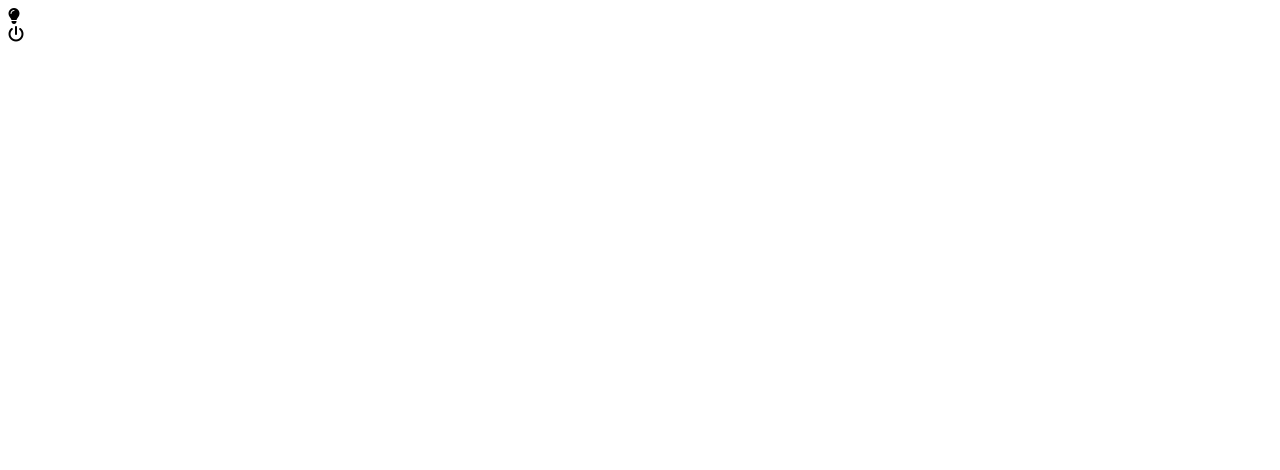
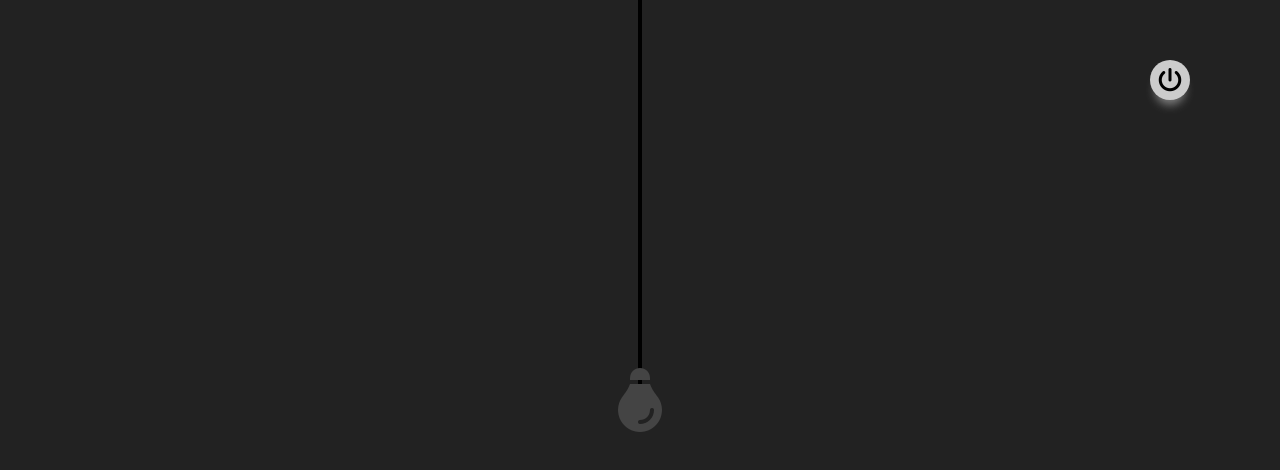
Before and after one commit to Misskhat/light-bulb-on-off-project, a plain HTML site: page index.html in a window 1280 px wide. Drawn offline with Linux system fonts and the light colour scheme.

Commit message:
css and js file complete

```diff
--- a/index.html
+++ b/index.html
@@ -22,5 +22,6 @@
     <div class="switch">
       <i class="fas fa-power-off"></i>
     </div>
+    <script src="./lightBulb.js"></script>
   </body>
 </html>
--- a/lightBulb.js
+++ b/lightBulb.js
@@ -0,0 +1,8 @@
+const switchBtn = document.querySelector('.switch');
+console.log(switchBtn);
+const body = document.body;
+
+switchBtn.addEventListener("click", ()=>{
+  // body.classList.toggle("on");
+  body.classList.toggle("on");
+})
--- a/style.css
+++ b/style.css
@@ -0,0 +1,78 @@
+* {
+  margin: 0;
+  padding: 0;
+  box-sizing: border-box;
+}
+
+body {
+  display: flex;
+  justify-content: center;
+  align-items: center;
+  min-height: 100vh;
+  background-color: #222;
+}
+
+body.on  {
+  background-color: radial-gradient(#555, #111);
+}
+
+.wire {
+  height: 60vh;
+  width: 4px;
+  background-color: #000;
+  position: absolute;
+  left: calc(50% - 2px);
+  bottom: 50%;
+  z-index: 1;
+}
+
+.bulb{
+  position: relative;
+  height: 80px;
+  width: 80px;
+  background: transparent;
+  z-index: 2;
+}
+
+.bulb i{
+  font-size: 4rem;
+  color: #444;
+  position: absolute;
+  left: 50%;
+  top: 50%;
+  transform: translate(-50%, -50%) rotate(180deg);
+}
+
+.switch{
+  position: absolute;
+  top: 60px;
+  right: 90px;
+  width: 40px;
+  height: 40px;
+  background-color: #ccc;
+  border-radius: 50%;
+  display: flex;
+  justify-content: center;
+  align-items: center;
+  box-shadow: gray 0px 10px 10px -5px;
+  cursor: pointer;
+}
+
+.switch i{
+  font-size: 1.5rem;;
+}
+
+.on .bulb i{
+  color: #ffd700;
+}
+
+.on .switch i{
+  background: #4caf50;
+  width: 40px;
+  height: 40px;
+  border-radius: 50%;
+  display: flex;
+  justify-content: center;
+  align-items: center;
+  cursor: pointer;
+}
```
